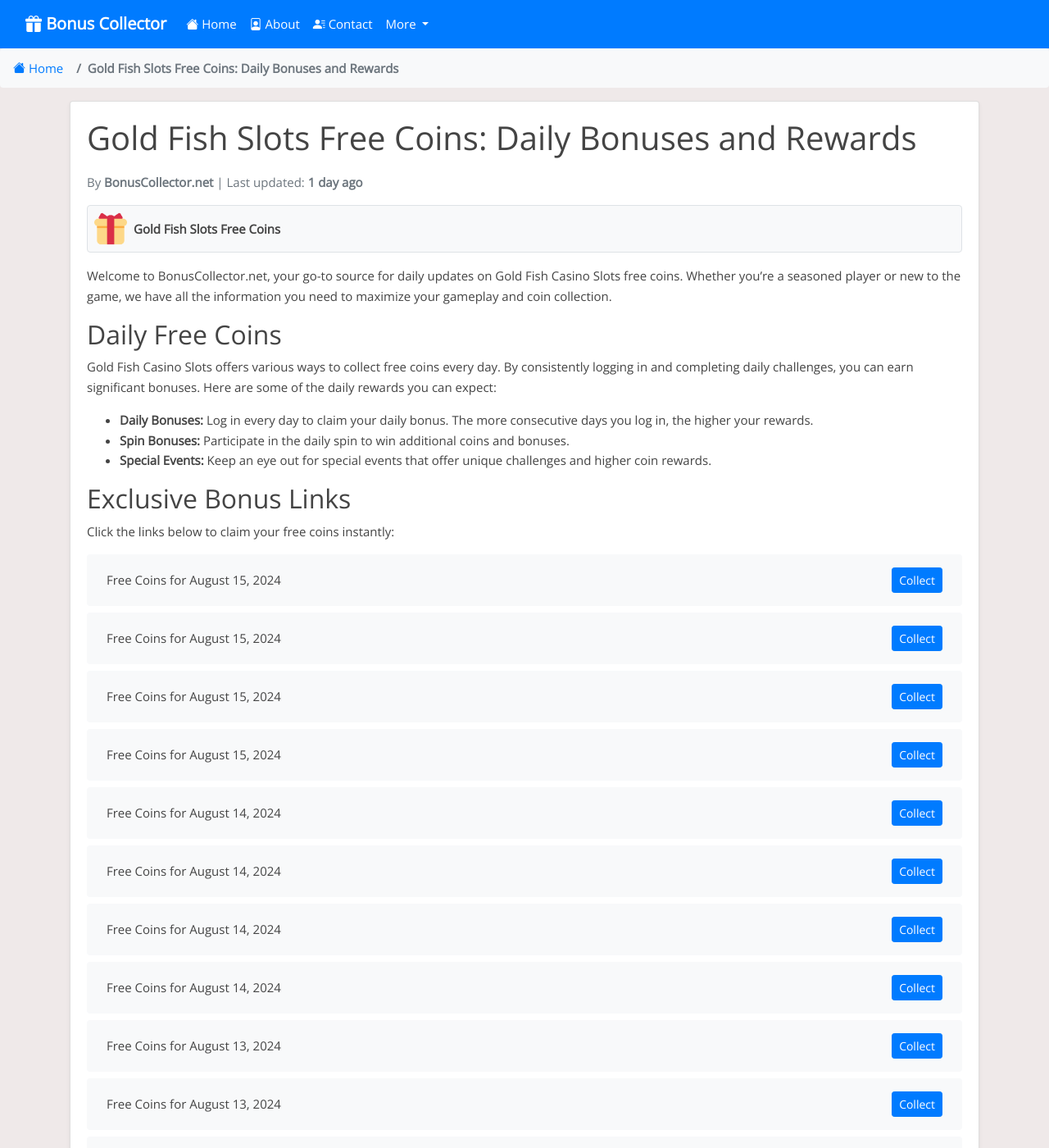
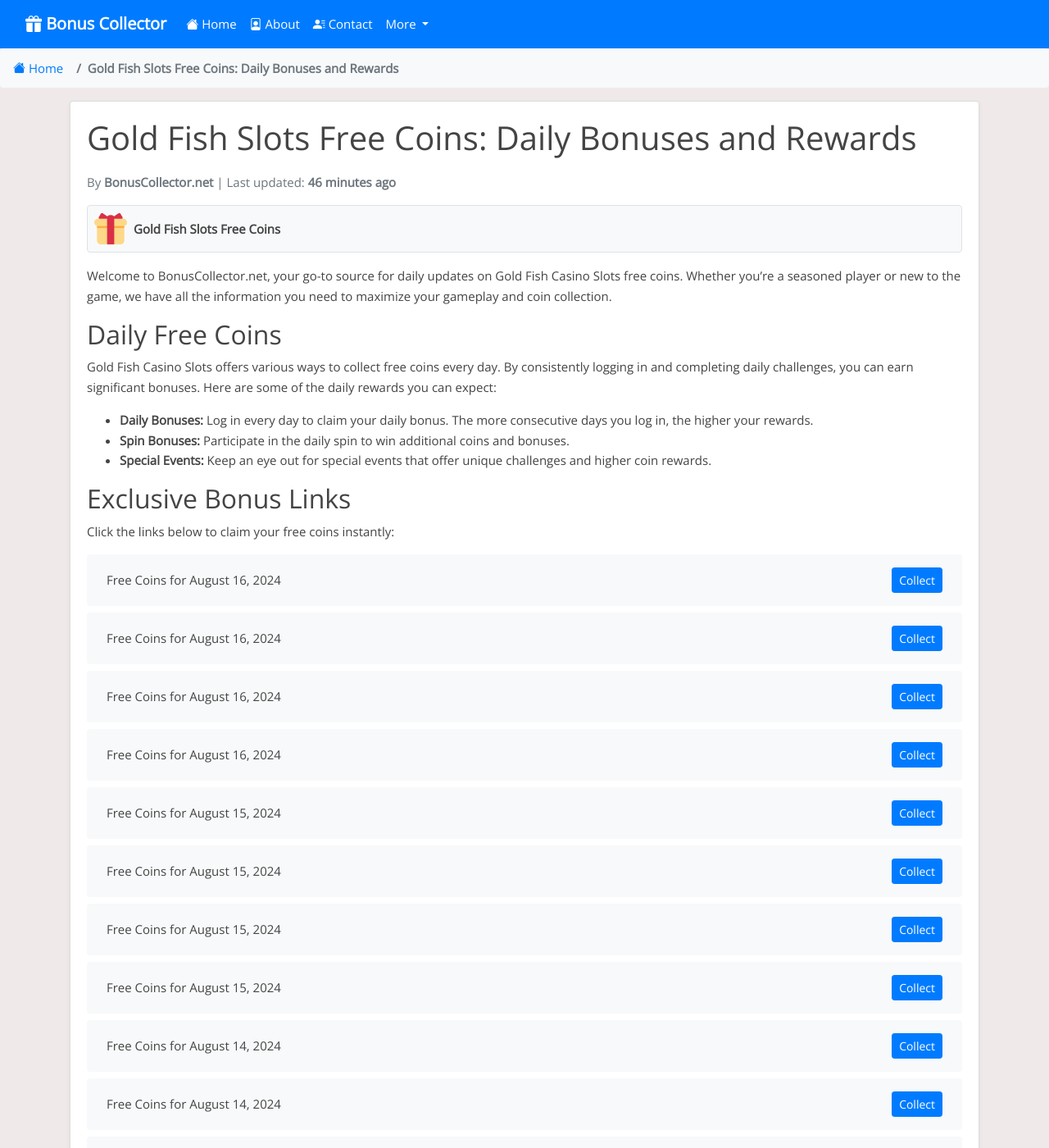
Before and after one commit to Prollad99/bs-net, a Jekyll site: the page built from _posts/2024-08-08-gold-fish-slots.md, in a window 1280 px wide and 1400 px high. Shown: the whole window at 82% size. Built offline with Jekyll 4.4.1, drawn with Linux system fonts in a browser that asks for light colours; nearby versions of some CDN libraries; comment, search, counter and statistics services are not loaded; some of the changed text lies outside the part shown.

Commit message:
Update gold-fish-slots reward links and last modified date

```diff
--- a/_data/include_files.yml
+++ b/_data/include_files.yml
@@ -80,7 +80,7 @@
   last_modified: 2024-08-15 14:18:29
 
 gold-fish-slots.html:
-  last_modified: 2024-08-15 03:40:29
+  last_modified: 2024-08-16 03:25:56
 
 zynga-poker.html:
   last_modified: 2024-08-15 16:42:53
--- a/_includes/gold-fish-slots.html
+++ b/_includes/gold-fish-slots.html
@@ -1,4 +1,20 @@
 <ul class="list-group mt-3 mb-4">
+  <li class="list-group-item d-flex justify-content-between align-items-center">
+    <span>Free Coins for August 16, 2024</span>
+    <a href="http://bit.ly/3WOdpgT" class="btn btn-primary btn-sm">Collect</a>
+  </li>
+  <li class="list-group-item d-flex justify-content-between align-items-center">
+    <span>Free Coins for August 16, 2024</span>
+    <a href="https://bit.ly/3WGnfl4" class="btn btn-primary btn-sm">Collect</a>
+  </li>
+  <li class="list-group-item d-flex justify-content-between align-items-center">
+    <span>Free Coins for August 16, 2024</span>
+    <a href="https://bit.ly/3M4bdNk" class="btn btn-primary btn-sm">Collect</a>
+  </li>
+  <li class="list-group-item d-flex justify-content-between align-items-center">
+    <span>Free Coins for August 16, 2024</span>
+    <a href="https://bit.ly/3X4zGIO" class="btn btn-primary btn-sm">Collect</a>
+  </li>
   <li class="list-group-item d-flex justify-content-between align-items-center">
     <span>Free Coins for August 15, 2024</span>
     <a href="http://bit.ly/3yzlTAH" class="btn btn-primary btn-sm">Collect</a>
@@ -383,20 +399,4 @@
     <span>Free Coins for August 8, 2024</span>
     <a href="https://bit.ly/4d9XNeg" class="btn btn-primary btn-sm">Collect</a>
   </li>
-  <li class="list-group-item d-flex justify-content-between align-items-center">
-    <span>Free Coins for August 8, 2024</span>
-    <a href="https://bit.ly/3y2vRdy" class="btn btn-primary btn-sm">Collect</a>
-  </li>
-  <li class="list-group-item d-flex justify-content-between align-items-center">
-    <span>Free Coins for August 8, 2024</span>
-    <a href="https://bit.ly/3SaXMPq" class="btn btn-primary btn-sm">Collect</a>
-  </li>
-  <li class="list-group-item d-flex justify-content-between align-items-center">
-    <span>Free Coins for August 8, 2024</span>
-    <a href="https://bit.ly/4fcVHfo" class="btn btn-primary btn-sm">Collect</a>
-  </li>
-  <li class="list-group-item d-flex justify-content-between align-items-center">
-    <span>Free Coins for August 8, 2024</span>
-    <a href="https://bit.ly/3Ytkw15" class="btn btn-primary btn-sm">Collect</a>
-  </li>
 </ul>
```
Also changed, not shown: links-json/gold-fish-slots.json (+16 -16 lines).
